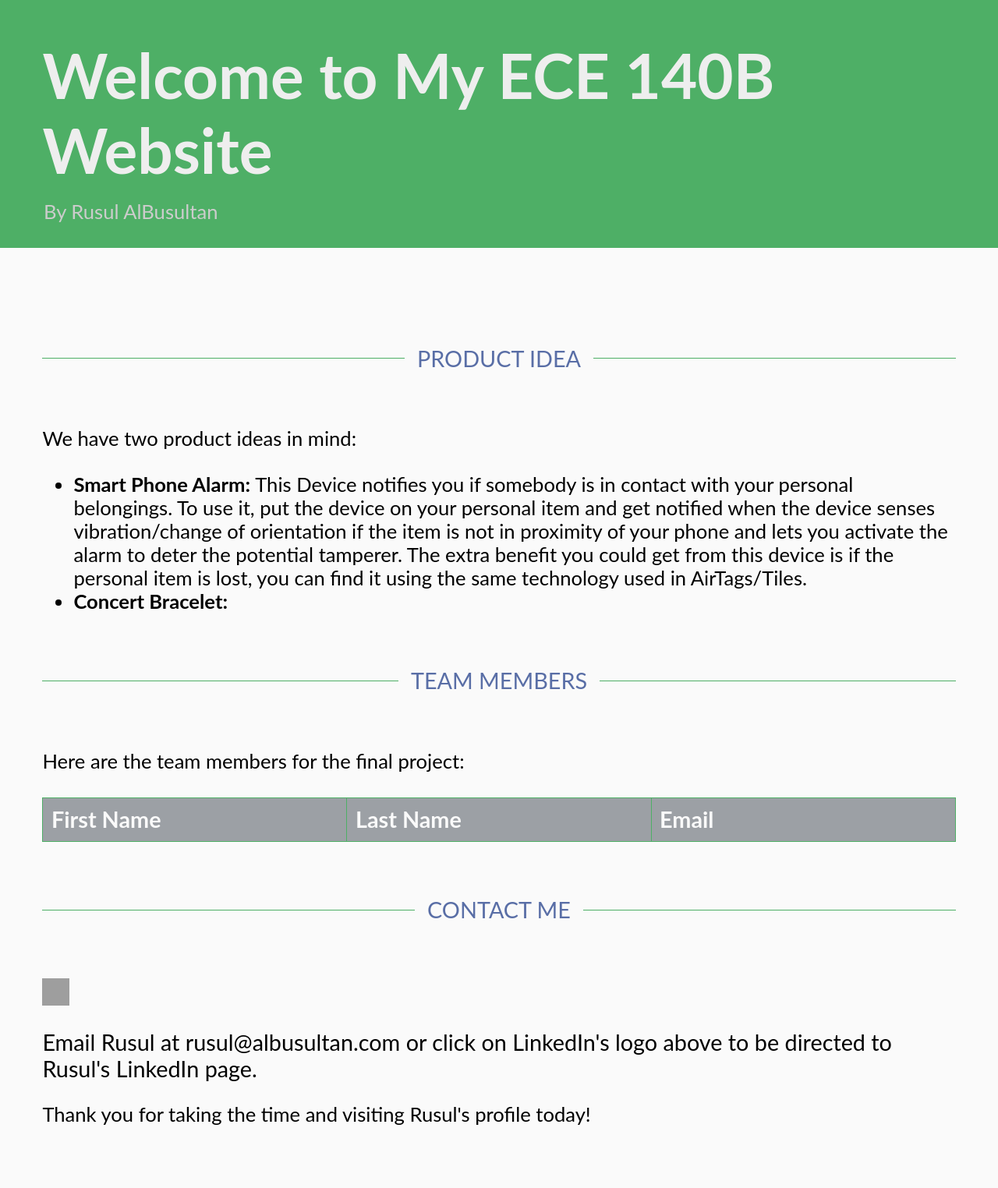
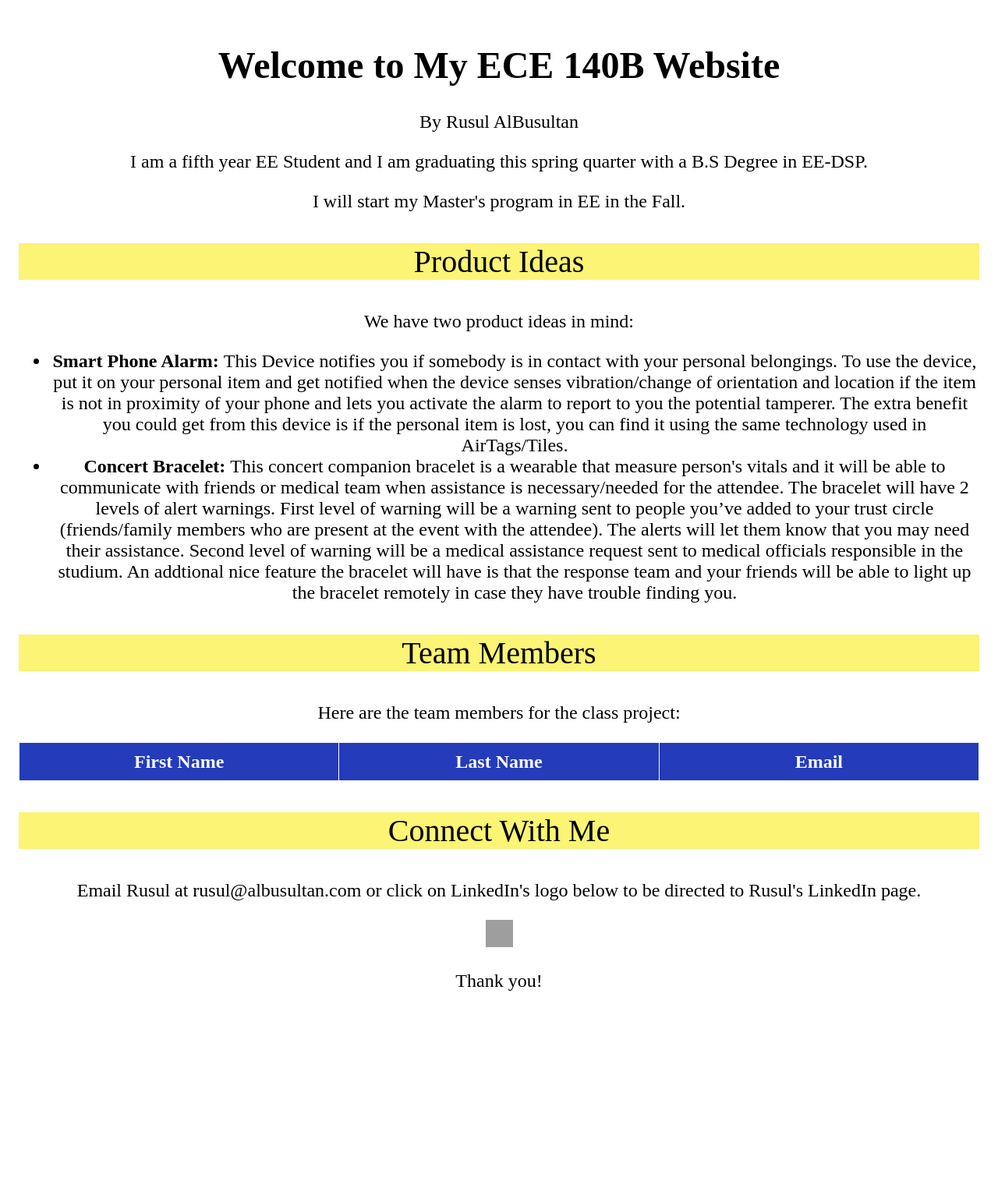
Before and after one commit to rusul-a/ECE140B_Web, a Python web app: template web/src/templates/home.html in a window 1280 px wide. Shown: the whole page at 78% size. After the commit the page ends 1271 px from the top, so only its background shows below. Run offline with Jinja, Linux system fonts and the light colour scheme; the template is opened without the code that fills it, so the values that code supplies are empty; grey boxes are pictures that could not be loaded.

Commit message:
Updates html and css files

```diff
--- a/web/src/public/css/agile.css
+++ b/web/src/public/css/agile.css
@@ -1,344 +1,52 @@
-:root {
-  --primary-color: #07f;
-  --accent-color: rgba(231, 109, 90, 1);
-  --accent-color-dark: rgba(226, 77, 54, 1);
-  --accent-color: rgba(89, 110, 166, 1);
-  --accent-color-dark: rgba(71, 88, 133, 1);
-  --dark-color: rgb(78, 175, 102);
-  --dark-color-alt: rgba(156, 160, 165, 1);
-  --medium-color: #bbb;
-  --light-color: #eee;
-  --page-color: #fafafa;
-  --soft-color: rgba(221, 214, 212, 1);
-  --margin-xxl: 3rem;
-  --margin-xl: 2rem;
-  --margin-lg: 1rem;
-  --margin-med: 0.66rem;
-  --margin-sm: 0.33rem;
-  --base-font-size: 16pt;
-  --border-radius: 6px;
-  --rounded-radius: 4rem;
-  --padding-xxl: 2rem;
-  --padding-xl: 1.4rem;
-  --padding-lg: 1rem;
-  --padding-med: 0.66rem;
-  --padding-sm: 0.33rem;
-  --font: Lato;
+* {
+  text-align: center;
 }
-* {
-  box-sizing: border-box;
+
+body {
+  font-size: 1.5rem;
+  background: white;
+  margin: 0px;
+  font-family: serif;
+  padding:1.5rem;
 }
-body {
-  font-size: calc(1rem + 1vw);
-  background: var(--page-color);
-  margin: 0px;
-  font-family: var(--font);
+
+.grad1 {
+  background: linear-gradient(to bottom right, blue, yellow);
+  color: white;
+  padding: 2rem;
 }
-p, ol li, ul li {
-  font-size: calc(0.8rem + 1vw);
-}
-/* -- ELEMENTS -- */
-.hero {
-  background: var(--dark-color);
-  color: white;
-  padding: 2rem
-}
-.hero h1 {
-  font-size: calc(1rem + 5vw);
-  background: none;
+.grad1 h1 {
+  font-size:4rem;
+  padding:1rem;
   margin: 0px;
 }
-.hero p {
-  margin: 0px 1.5rem;
+.grad1 p {
+  margin: 0px 1rem;
   color: #ccc;
+  font-size: 1.5rem;
 }
-h1 {
-  font-size: calc(1rem + 3.5vw);
-  background-color: var(--accent-color);
-  color: var(--light-color);
-  padding: var(--padding-lg) var(--padding-xl);
-  margin: var(--margin-lg) auto;
-}
-h2 {
-  font-size: calc(1rem + 2.7vw);
-}
-h3 {
-  font-size: calc(1rem + 2.1vw);
-}
-h4 {
-  font-size: calc(1rem + 1.5vw);
-}
-h5 {
-  font-size: calc(1rem + 1vw);
-}
-h6 {
-  font-size: calc(1rem + 0.5vw);
-}
-h2, h3, h4, h5, h6, .card {
-  padding: var(--padding-lg);
-  margin: var(--margin-med) auto;
-  background: var(--light-color);
-  width: 100%;
-}
+
 table {
   table-layout: fixed;
   border-collapse: collapse;
   width: 100%;
 }
 table th {
-  background: var(--dark-color-alt);
+  background: rgb(36, 59, 186);
   color: #fafafa;
 }
 table th, table td {
   margin: 0px;
-  text-align: left;
-  padding: var(--padding-med);
-  border: 1px solid var(--dark-color);
+  text-align: center;
+  padding: 0.66rem;
+  border: 1px solid;
 }
 table tr:nth-child(odd) {
-  background-color: var(--light-color);
+  background-color: white;
 }
-/* horizontal line with text label */
-.separator {
-  font-size: calc(1rem + 1vw);
-  color: var(--accent-color);
-  display: flex;
-  text-transform: uppercase;
-  align-items: center;
-  text-align: center;
-  margin: calc(2rem + 3vw) auto;
+
+.head{
+  font-size: 2.5rem;
+  background: rgb(251, 244, 116);
+
 }
-.separator::before, .separator::after {
-  content: "";
-  flex: 1;
-  border-bottom: 1px solid var(--dark-color);
-}
-.separator::before {
-  margin-right: 1rem;
-}
-.separator::after {
-  margin-left: 1rem;
-}
-/* -- GRID -- */
-.responsive_grid {
-  display: grid;
-  padding: 0px;
-  grid-gap: 1rem;
-  grid-template-columns: repeat(auto-fit, minmax(320px, 1fr));
-}
-/* -- UTILITY */
-.padding-lg {
-  padding: var(--padding-lg);
-}
-.padding-xl {
-  padding: var(--padding-xl);
-}
-.padding-xxl {
-  padding: var(--padding-xxl);
-}
-.padding-responsive {
-  padding: calc(1rem + 3vw);
-}
-.margin-none {
-  margin: none !important;
-}
-.margin-top-lg {
-  margin-top: var(--margin-lg);
-}
-.margin-top-xl {
-  margin-top: var(--margin-xl);
-}
-.margin-top-xxl {
-  margin-top: var(--margin-xxl);
-}
-.rounded {
-  border-radius: var(--rounded-radius);
-}
-.bordered {
-  border: 1px solid var(--medium-color);
-  border-radius: var(--border-radius);
-}
-.btn {
-  border: 1px solid var(--accent-color);
-  display: inline-flex;
-  font-size: calc(1rem + 0.6vw);
-  cursor: pointer;
-  padding: var(--padding-med) var(--padding-lg);
-  border-radius: var(--border-radius);
-  background: var(--accent-color);
-  color: white;
-  user-select: none;
-  margin: 0px 0.25rem 0.75rem 0px;
-}
-.btn:hover {
-  background: var(--accent-color-dark);
-}
-.btn.small {
-  font-size: calc(0.5rem + 0.5vw);
-  padding: 0.4rem 0.8rem;
-}
-.btn.large {
-  font-size: calc(1.2rem + 1.4vw);
-  padding: var(--padding-lg) var(--padding-xxl);
-}
-.btn.outline {
-  background: rgba(240, 239, 234, 1);
-  border: 1px solid var(--dark-color);
-  color: #333;
-}
-.btn.primary {
-  background: var(--accent-color);
-  color: white;
-}
-.btn.warning {
-  background: var(--warning-color);
-  color: white;
-}
-.btn.pill {
-  border-radius: var(--rounded-radius);
-}
-.btn[disabled] {
-  color: rgba(0, 0, 0, 0.3);
-  border: 1px solid var(--medium-color);
-  background-color: var(--light-color);
-}
-.btn[disabled]:hover {
-  cursor: not-allowed;
-  border-color: transparent;
-}
-.field {
-  border: 1px solid var(--dark-color);
-  padding: var(--padding-lg);
-  margin-bottom: var(--margin-lg);
-}
-label {
-  color: var(--dark-color);
-}
-input[type="text"], textarea {
-  border: none;
-  background-color: var(--light-color);
-  padding: var(--padding-med);
-  width: 100%;
-  font-size: inherit;
-  outline: none;
-  border: 1px solid var(--medium-color);
-  border-radius: 2px;
-  width: 100%;
-}
-input[type="text"]:focus, textarea:focus {
-  border-color: var(--dark--color);
-  background: #fff;
-}
-/* ------------ select ----- */
-.select {
-  position: relative;
-  display: inline-block;
-  width: 100%;
-}
-.select select {
-  display: inline-block;
-  width: 100%;
-  cursor: pointer;
-  padding: var(--padding-med);
-  outline: 0;
-  border-radius: 0;
-  background-color: var(--light-color);
-  color: var(--dark-color);
-  appearance: none;
-  -webkit-appearance: none;
-  -moz-appearance: none;
-  font-size: calc(0.8rem + 1vw);
-}
-.select select::-ms-expand {
-  display: none;
-}
-.select select:hover, .select select:focus {
-  background: var(--light-color);
-}
-.select select:disabled {
-  opacity: 0.5;
-  pointer-events: none;
-}
-.select__arrow {
-  position: absolute;
-  top: 45%;
-  right: 1rem;
-  pointer-events: none;
-  border-style: solid;
-  border-width: 10px 7px 0 7px;
-  border-color: var(--dark-color) transparent transparent transparent;
-}
-.select select:hover ~ .select__arrow, .select select:focus ~ .select__arrow {
-  border-top-color: var(--dark-color);
-}
-/* checkboxes and radio buttons... */
-.control {
-  display: block;
-  position: relative;
-  padding-left: 30px;
-  margin-bottom: 15px;
-  cursor: pointer;
-}
-.control input {
- /* hide the HTML control */
-  position: absolute;
-  z-index: -1;
-  opacity: 0;
-}
-.control__indicator {
-  position: absolute;
-  top: 6px;
-  left: 0;
-  height: 22px;
-  width: 22px;
-  background: #e6e6e6;
-  background: var(--soft-color);
-}
-.control--radio .control__indicator {
-  border-radius: 50%;
-}
-.control:hover input ~ .control__indicator, .control input:focus ~ .control__indicator {
-  background: var(--soft-color);
-}
-.control input:checked ~ .control__indicator {
-  background: var(--accent-color);
-}
-.control:hover input:not([disabled]):checked ~ .control__indicator, .control input:checked:focus ~ .control__indicator {
-  background: var(--accent-color);
-}
-.control input:disabled ~ .control__indicator {
-  background: #e6e6e6;
-  opacity: 0.6;
-  pointer-events: none;
-}
-.control__indicator:after {
-  content: "";
-  position: absolute;
-  display: none;
-}
-.control input:checked ~ .control__indicator:after {
-  display: block;
-}
-.control--checkbox .control__indicator:after {
-  left: 8px;
-  top: 5px;
-  width: 3px;
-  height: 8px;
-  border: solid #fff;
-  border-width: 0 2px 2px 0;
-  transform: rotate(45deg);
-}
-.control--checkbox input:disabled ~ .control__indicator:after {
-  border-color: var(--dark-color);
-}
-.control--radio .control__indicator:after {
-  left: 7px;
-  top: 7px;
-  height: 8px;
-  width: 8px;
-  border-radius: 50%;
-  background: #fff;
-}
-.control--radio input:disabled ~ .control__indicator:after {
-  background: #7b7b7b;
-}
--- a/web/src/templates/home.html
+++ b/web/src/templates/home.html
@@ -12,25 +12,22 @@
   </head>
 
   <body>
-
-    <div class='hero'>
+    <div class='grad'>
       <h1> Welcome to My ECE 140B Website </h1>
       <p> By Rusul AlBusultan </p>
     </div>
-
-    <section class='padding-responsive'>
-      <div class='separator'>Product Idea</div>
+   <p> I am a fifth year EE Student and I am graduating this spring quarter with a B.S Degree in EE-DSP. </p>
+   <p> I will start my Master's program in EE in the Fall. </p>
+    <section class='spacer'>
+      <p class='head'> Product Ideas </p>
       <p> We have two product ideas in mind: </p>
       <ul>
-        <li><b>Smart Phone Alarm: </b>This Device notifies you if somebody is in contact with your personal
-          belongings. To use it, put the device on your personal item and get notified when the device senses vibration/change of
-          orientation if the item is not in proximity of your phone and lets you activate the alarm to deter the
-          potential tamperer. The extra benefit you could get from this device is if the personal item is lost, you can find it using the same technology used in
-          AirTags/Tiles. </li>
-        <li><b>Concert Bracelet: </b></li>
+        <li><b>Smart Phone Alarm: </b>This Device notifies you if somebody is in contact with your personal belongings. To use the device, put it on your personal item and get notified when the device senses vibration/change of orientation and location if the item is not in proximity of your phone and lets you activate the alarm to report to you the potential tamperer. The extra benefit you could get from this device is if the personal item is lost, you can find it using the same technology used in AirTags/Tiles. </li>
+        <li><b>Concert Bracelet: </b>This concert companion bracelet is a wearable that measure person's vitals and it will be able to communicate with friends or medical team when assistance is necessary/needed for the attendee. The bracelet will have 2 levels of alert warnings. First level of warning will be a warning sent to people you’ve added to your trust circle (friends/family members who are present at the event with the attendee). The alerts will let them know that you may need their assistance. Second level of warning will be a medical assistance request sent to medical officials responsible in the studium. An addtional nice feature the bracelet will have is that the response team and your friends will be able to light up the bracelet remotely in case they have trouble finding you.
+</li>
       </ul>
-      <div class='separator'>Team Members</div>
-      <p> Here are the team members for the final project: </p>
+      <p  class='head'>Team Members</p>
+      <p> Here are the team members for the class project: </p>
       <table class='margin-top-xl'>
         <thead>
           <tr>
@@ -49,12 +46,13 @@
           {% endfor %}
         </tbody>
       </table>
-      <div class='separator'>Contact Me</div>
-      <div> <p><a href="https://www.linkedin.com/in/rusul-albusultan/"
+      <p  class='head'>Connect With Me</p>
+      <div> Email Rusul at rusul@albusultan.com or click on LinkedIn's logo below to be directed to Rusul's LinkedIn page.
+        <p><a href="https://www.linkedin.com/in/rusul-albusultan/"
         target="_blank"> <img src="https://www.freepnglogos.com/uploads/linkedin-blue-style-logo-png-0.png"
         width="35" height="35"> </a> </p>
-        Email Rusul at rusul@albusultan.com or click on LinkedIn's logo above to be directed to Rusul's LinkedIn page.
-        <p>Thank you for taking the time and visiting Rusul's profile today!</p>
+
+        <p>Thank you!</p>
       </div>
     </section>
 
```
